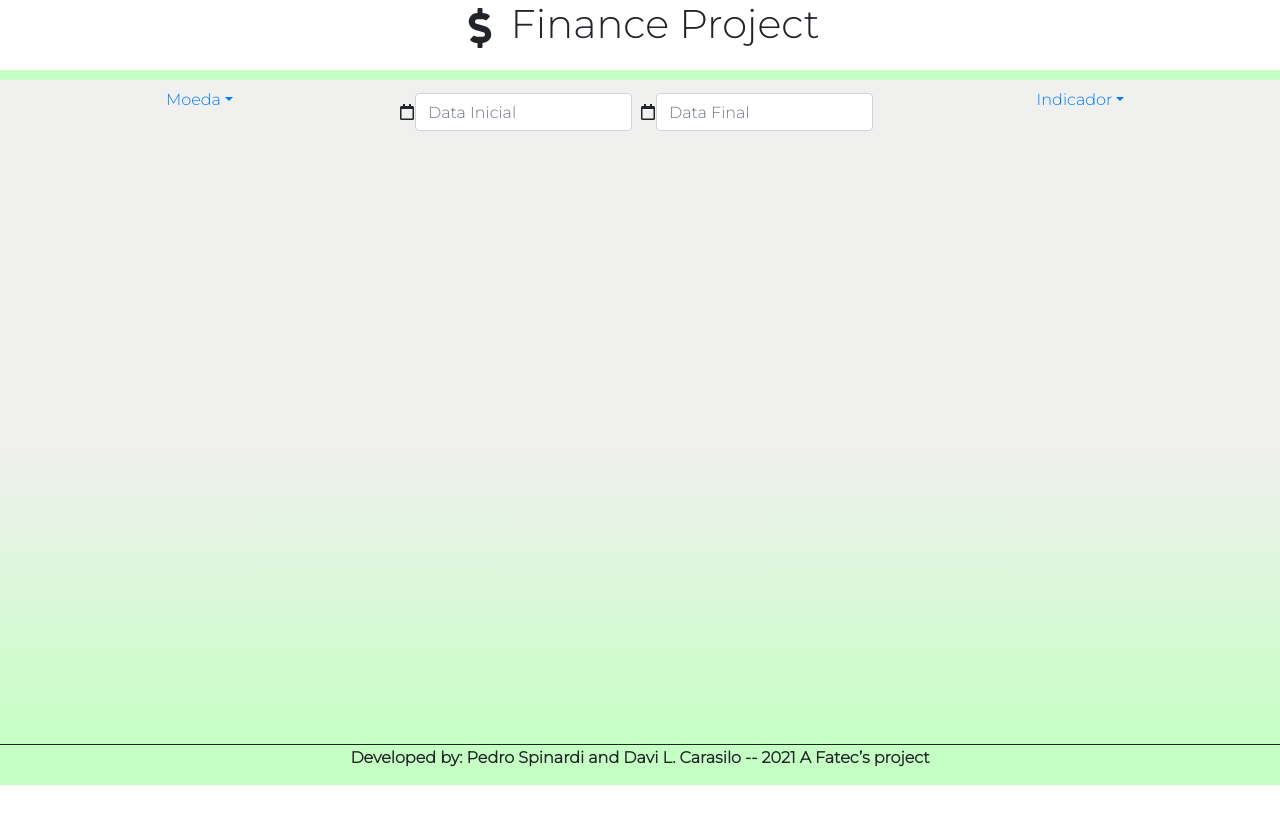
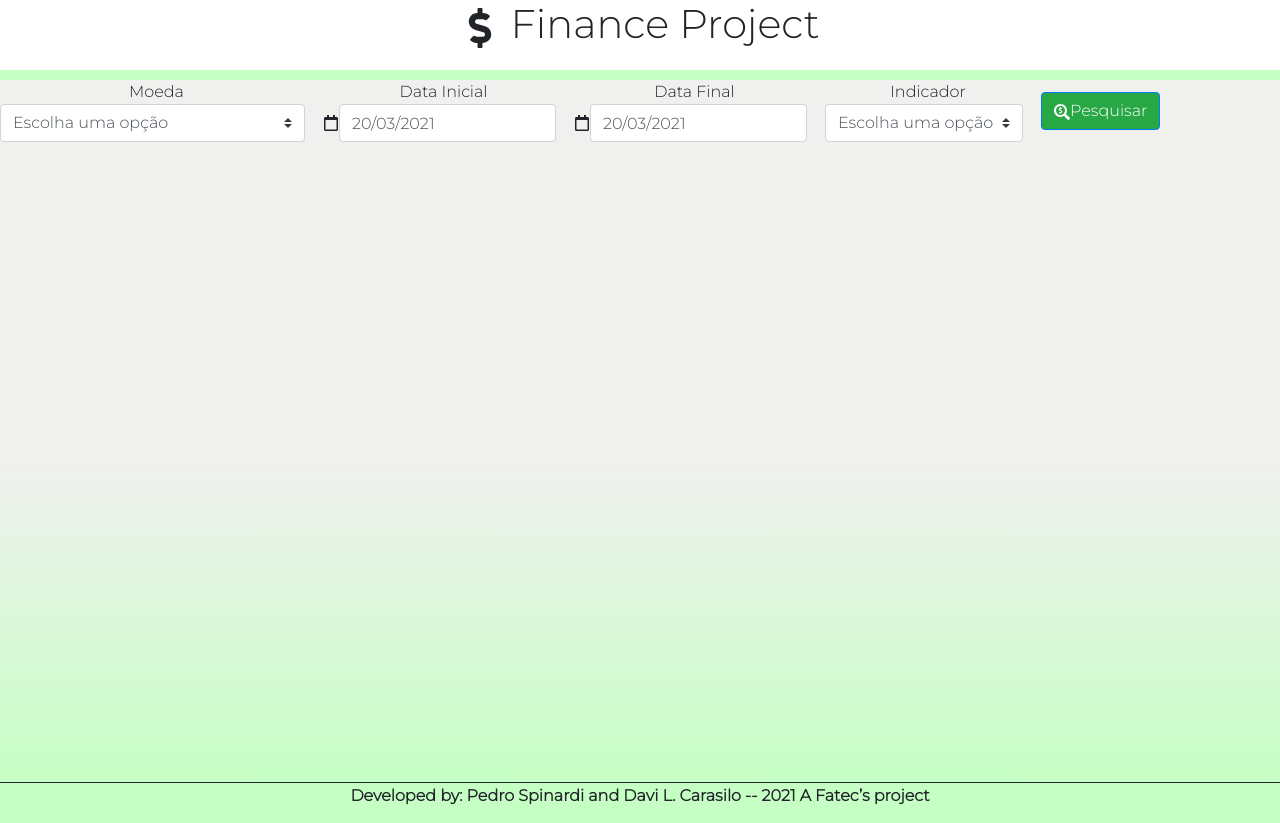
Before and after one commit to daviluiscarasilo/ProjectFinance, a React (Create React App) app in the folder project-finance/: page / in a window 1280 px wide. Before the commit the page ends 800 px from the top, so only its background shows below. Built offline with nearby package versions, Linux system fonts and the light colour scheme.

Commit message:
Implementação validações e requisições api

```diff
--- a/project-finance/package.json
+++ b/project-finance/package.json
@@ -8,10 +8,14 @@
     "@testing-library/user-event": "^12.8.3",
     "bootstrap": "^4.6.0",
     "mdbreact": "^5.0.1",
+    "moment": "^2.29.1",
+    "prismic-reactjs": "^1.3.3",
     "react": "^17.0.1",
     "react-bootstrap": "^1.5.2",
+    "react-datepicker": "^3.6.0",
     "react-dom": "^17.0.1",
     "react-icons": "^4.2.0",
+    "react-moment": "^1.1.1",
     "react-scripts": "4.0.3",
     "web-vitals": "^1.1.1"
   },
--- a/project-finance/src/App.css
+++ b/project-finance/src/App.css
@@ -18,10 +18,10 @@
 
 .pesquisa{
   background-image: linear-gradient( rgb(240, 240, 238),rgb(240, 240, 238));
-  height: 8vh;
+}
+.botaoPesquisa{
 
 }
-
 /* Fim das classes de estilização do cabeçalho */
 
 /* Classes de estilização do rodapé do site */
@@ -47,7 +47,7 @@
 /* Classes de estilização do corpo do site */
 .corpo{
   background-image: linear-gradient( rgb(240, 240, 238),rgb(240, 240, 238), #99ff978f);
-  height: 75vh;
+  height: 80vh;
 
 }
 /* Fim das classes de estilização do corpo */
--- a/project-finance/src/App.js
+++ b/project-finance/src/App.js
@@ -1,20 +1,75 @@
 import './App.css';
 import React, { useState } from 'react'
+import Nav from 'react-bootstrap/Nav'
+import Form from 'react-bootstrap/Form'
+import Col from 'react-bootstrap/Col'
+import { MDBContainer } from 'mdbreact';
+import { FaRegCalendar, FaSearchDollar, FaDollarSign } from 'react-icons/fa'
 
-import Navbar from 'react-bootstrap/Navbar'
-import Nav from 'react-bootstrap/Nav'
-import NavDropdown from 'react-bootstrap/NavDropdown'
+import DatePicker from "react-datepicker";
+import Button from 'react-bootstrap/Button'
+import "react-datepicker/dist/react-datepicker.css";
+import Toast from 'react-bootstrap/Toast'
+import moment from 'moment'
 
-import Form from 'react-bootstrap/Form'
-import FormControl from 'react-bootstrap/FormControl'
 
-import { MDBContainer } from 'mdbreact';
-import Jumbotron from 'react-bootstrap/Jumbotron'
-import { FaDollarSign } from 'react-icons/fa'
-import { FaRegCalendar } from 'react-icons/fa'
-import Button from 'react-bootstrap/Button'
-import Toast from 'react-bootstrap/Toast'
-import Dropdown from 'react-bootstrap/Dropdown'
+function App() {
+
+  const [erroValidacaoCampos, setErroValidacaoCampos] = useState("");
+  const [erro, setErro] = useState("");
+  const [dataInicial, setDataInicial] = useState(new Date());
+  const [dataFinal, setDataFinal] = useState(new Date());
+  const [moeda, setMoeda] = useState("");
+  const [moedaTexto, setMoedaTexto] = useState("");
+  const [indicador, setIndicador] = useState("");
+  const [indicadorTexto, setIndicadorTexto] = useState("");
+  const [dadosRelatorio, setDadosRelatorio] = useState({});
+
+  function TimestampParaData(timestamp){
+    var t = new Date( parseInt(timestamp));
+    return t;
+  }
+  function ValidaDadosObrigatorios() {
+    return moeda !== "" && indicador !== "" && dataInicial !== "" && dataFinal !== ""
+  }
+  function ValidarDatas() {
+    return dataInicial < dataFinal
+  }
+  function ValidaCampos() {
+    var status = true;
+    var mensagemErro = "";
+
+    if (!ValidaDadosObrigatorios()) {
+      mensagemErro = "Todos os campos são obrigatórios para a pesquisa;"
+      status &= false;
+    }
+
+    if (!ValidarDatas()) {
+      mensagemErro += "\n Data final não pode ser menor  ou igual  a data inicial;"
+      status &= false;
+    }
+    if (mensagemErro !== "")
+      setErroValidacaoCampos(mensagemErro)
+
+    return status;
+  }
+
+  async function GerarRelatorio() {
+    if (ValidaCampos()) {
+      var UrlFinance = "https://economia.awesomeapi.com.br/json/daily/" +
+        moeda + `/?start_date=${moment(dataInicial).format("yyyyMMDD")}&end_date=${moment(dataFinal).format("yyyyMMDD")}`
+
+      await fetch(UrlFinance)
+        .then(response => response.json())
+        .then(data => {
+          setDadosRelatorio(data)
+        })
+        .catch(function (error) {
+          setErro('Houve um problema na requisição')
+        })
+    }
+  }
+
 
   /**
    * Essa função é responsável por criar o cabeçalho do site
@@ -23,45 +78,98 @@ import Dropdown from 'react-bootstrap/Dropdown'
   function Cabecalho() {
     return (
       <>
-      <div className="borda-cabecalho" F variant="dark" calss>
+        <div className="borda-cabecalho" variant="dark" >
           <h1><FaDollarSign /> Finance Project</h1>
         </div>
+        <Nav variant="light" activeKey="1" justify variant="tabs" defaultActiveKey="/home" className="pesquisa" variant="dark" >
+          <Form inline>
+            <Form.Row className="align-items-center">
+              <Col xs="auto">
+                <label>Moeda</label>
+                <select className="custom-select mr-sm-2" onChange={function (event) {
+                  setMoeda(event.target.value);
+                  setMoedaTexto(event.target.value);
+                }}>
+                  {(moedaTexto &&
+                    <option value="">{moedaTexto}</option>)
+                    ||
+                    <option value="">Escolha uma opção</option>
 
-      < Nav variant="light" activeKey="1" justify variant="tabs" defaultActiveKey="/home" className="pesquisa" F variant="dark" calss>
-        <NavDropdown title="Moeda" id="Moeda" >
-          <NavDropdown.Item eventKey="USD-BRL">USD-BRL (Dólar Comercial)</NavDropdown.Item>
-          <NavDropdown.Item eventKey="USDT-BRL">USDT-BRL (Dólar Turismo)</NavDropdown.Item>
-          <NavDropdown.Item eventKey="CAD-BRL">CAD-BRL (Dólar Canadense)</NavDropdown.Item>
-          <NavDropdown.Item eventKey="AUD-BRL">AUD-BRL (Dólar Australiano)</NavDropdown.Item>
-          <NavDropdown.Item eventKey="EUR-BRL">EUR-BRL (Euro)</NavDropdown.Item>
-          <NavDropdown.Item eventKey="GBP-BRL">GBP-BRL (Libra Esterlina)</NavDropdown.Item>
-          <NavDropdown.Item eventKey="ARS-BRL">ARS-BRL (Peso Argentino)</NavDropdown.Item>
-          <NavDropdown.Item eventKey="JPY-BRL">JPY-BRL (Iene Japonês)</NavDropdown.Item>
-          <NavDropdown.Item eventKey="CHF-BRL">CHF-BRL (Franco Suíço)</NavDropdown.Item>
-          <NavDropdown.Item eventKey="CNY-BRL">CNY-BRL (Yuan Chinês)</NavDropdown.Item>
-          <NavDropdown.Item eventKey="YLS-BRL">YLS-BRL (Novo Shekel Israelense)</NavDropdown.Item>
-          <NavDropdown.Item eventKey="BTC-BRL">BTC-BRL (Bitcoin)</NavDropdown.Item>
-          <NavDropdown.Item eventKey="LTC-BRL">LTC-BRL (Litecoin)</NavDropdown.Item>
-          <NavDropdown.Item eventKey="ETH-BRL">ETH-BRL (Ethereum)</NavDropdown.Item>
-          <NavDropdown.Item eventKey="XRP-BRL">XRP-BRL (Ripple)</NavDropdown.Item>
-        </NavDropdown>
+                  }
+                  <option value="USD-BRL">USD-BRL (Dólar Comercial)</option>
+                  <option value="USDT-BRL">USDT-BRL (Dólar Turismo)</option>
+                  <option value="CAD-BRL">CAD-BRL (Dólar Canadense)</option>
+                  <option value="AUD-BRL">AUD-BRL (Dólar Australiano)</option>
+                  <option value="EUR-BRL">EUR-BRL (Euro)</option>
+                  <option value="GBP-BRL">GBP-BRL (Libra Esterlina)</option>
+                  <option value="ARS-BRL">ARS-BRL (Peso Argentino)</option>
+                  <option value="JPY-BRL">JPY-BRL (Iene Japonês)</option>
+                  <option value="CHF-BRL">CHF-BRL (Franco Suíço)</option>
+                  <option value="CNY-BRL">CNY-BRL (Yuan Chinês)</option>
+                  <option value="YLS-BRL">YLS-BRL (Novo Shekel Israelense)</option>
+                  <option value="BTC-BRL">BTC-BRL (Bitcoin)</option>
+                  <option value="LTC-BRL">LTC-BRL (Litecoin)</option>
+                  <option value="ETH-BRL">ETH-BRL (Ethereum)</option>
+                  <option value="XRP-BRL">XRP-BRL (Ripple)</option>
+                </select>
+              </Col>
+              <Col xs="auto">
+                <label>Data Inicial</label>
+                <FaRegCalendar /><DatePicker dateFormat="dd/MM/yyyy" className="mr-sm-2 form-control" selected={dataInicial} onChange={date => setDataInicial(date)} />
+              </Col>
+              <Col xs="auto">
+                <label>Data Final</label>
+                <FaRegCalendar /><DatePicker dateFormat="dd/MM/yyyy" className="mr-sm-2 form-control" selected={dataFinal} onChange={date => setDataFinal(date)} />
+              </Col>
+              <Col xs="auto">
+                <label>Indicador</label>
+                <select className="custom-select mr-sm-2" onChange={function (event) {
+                  setIndicador(event.target.value);
+                  setIndicadorTexto(event.target.value);
+                }}>
+                  {(indicadorTexto &&
+                    <option value="">{indicadorTexto}</option>)
+                    ||
+                    <option value="">Escolha uma opção</option>
+                  }
+                  <option value="bid" name="Valor de compra">Valor de compra</option>
+                  <option value="ask">Valor de venda</option>
+                  <option value="high">Valor Máximo</option>
+                  <option value="low">Valor Mínimo</option>
+                  <option value="pctChange">Variação %</option>
+                </select>
+              </Col>
+              <Col xs="auto"  >
+                <Button className="bg-success" onClick={() => GerarRelatorio()}>
+                  <FaSearchDollar />
+                Pesquisar
+                 </Button>
+              </Col>
 
-        <Form inline className="pesquisa" F variant="dark" calss>
-          <FaRegCalendar /><FormControl type="mm/dd/aaaa" placeholder="Data Inicial" className="mr-sm-2" />
+              {erroValidacaoCampos &&
+                <Toast onClose={() => setErroValidacaoCampos(null)} delay={4000} autohide className="bg-warning">
+                  <Toast.Header>
+                    <strong className="mr-auto">{erroValidacaoCampos}</strong>
+                    <small>😞</small>
+                  </Toast.Header>
+                  <Toast.Body className="bg-white text-warning">
+                    Por favor, faça uma nova busca.
+              </Toast.Body>
+                </Toast>
+              }
+
+              {erro &&
+                <Toast onClose={() => setErroValidacaoCampos(null)} delay={4000} autohide className="bg-danger">
+                  <Toast.Header>
+                    <strong className="mr-auto">{erro}</strong>
+                  </Toast.Header>
+                  <Toast.Body className="bg-white text-danger">
+                    Por favor, faça uma nova busca.
+              </Toast.Body>
+                </Toast>
+              }
+            </Form.Row>
           </Form>
-
-        <Form inline className="pesquisa" F variant="dark" calss>
-          <FaRegCalendar /><FormControl type="mm/dd/aaaa" placeholder="Data Final" className="mr-sm-2" />
-        </Form>
-
-        <NavDropdown title="Indicador" id="Indicador">
-          <NavDropdown.Item eventKey="bid">Valor de compra</NavDropdown.Item>
-          <NavDropdown.Item eventKey="ask">Valor de venda</NavDropdown.Item>
-          <NavDropdown.Item eventKey="high">Valor Máximo</NavDropdown.Item>
-          <NavDropdown.Item eventKey="low">Valor Mínimo</NavDropdown.Item>
-          <NavDropdown.Item eventKey="pctChange">Variação %</NavDropdown.Item>
-        </NavDropdown>
-
         </Nav>
       </>
     )
@@ -95,13 +203,12 @@ function Rodape() {
   function Corpo() {
     return (
       <div className="corpo">
-
       </div>
     )
   }
 
 
-function App() {
+
   return (
     <>
       <Cabecalho />
@@ -111,4 +218,5 @@ function App() {
   );
 }
 
+
 export default App;
```
Also changed, not shown: 1 other file (tests, documents, lock files or other folders). Lines whose indentation alone changed are shown as unchanged.
